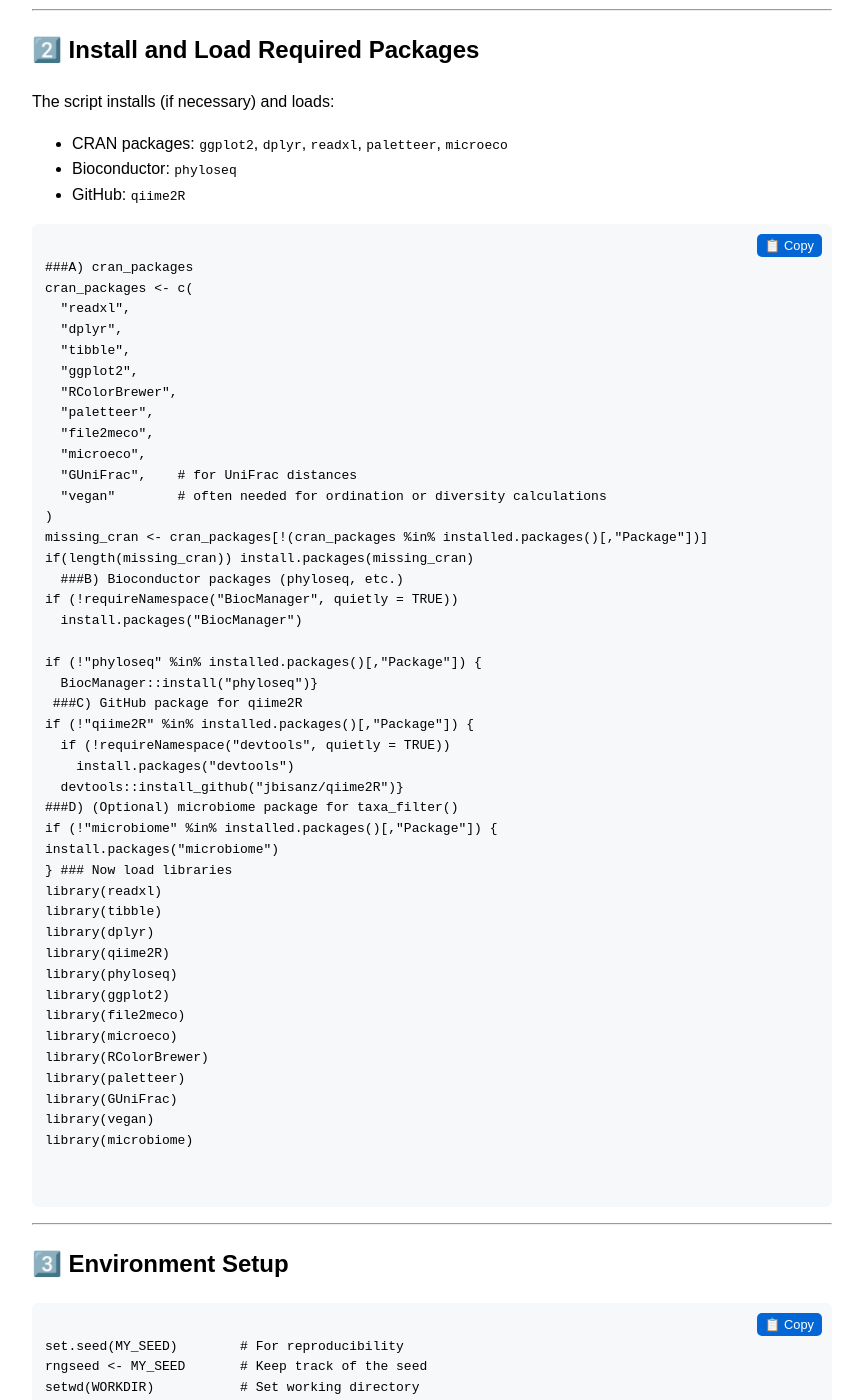
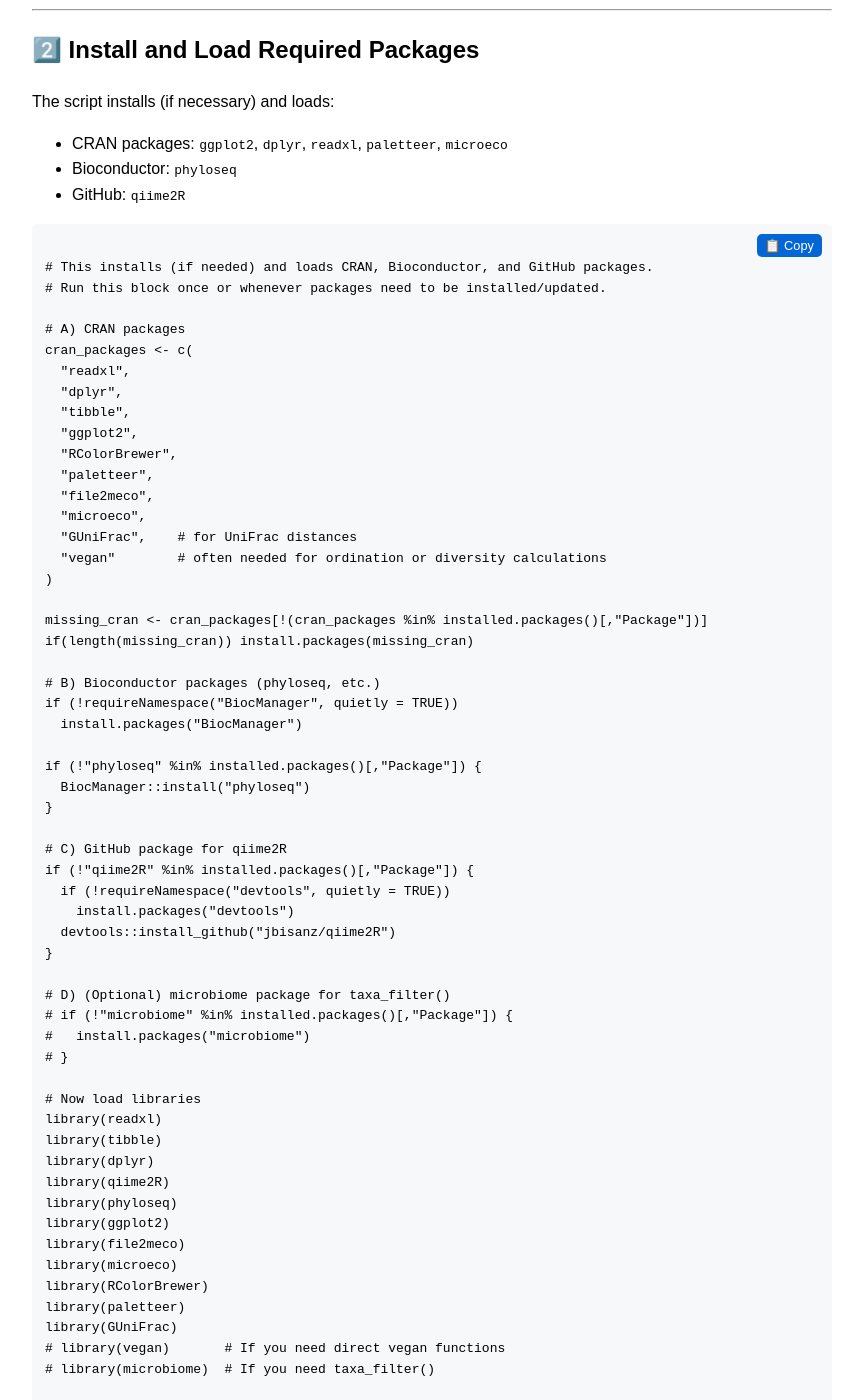
Before and after one commit to ysbajagai/bioinfo, a Jekyll site: the page built from phyloseq_microeco_tutorial.md, in a window 1280 px wide and 1400 px high, scrolled down 1075 px. Shown: the whole window, without its empty margins (208-1071 px from the left). Built offline with Jekyll 4.4.1, drawn with Linux system fonts in a browser that asks for light colours; part of the change alters nothing that is shown; some of the changed text lies outside the part shown.

Commit message:
Update phyloseq_microeco_tutorial.md

````diff
--- a/phyloseq_microeco_tutorial.md
+++ b/phyloseq_microeco_tutorial.md
@@ -68,11 +68,13 @@ The script installs (if necessary) and loads:
 - Bioconductor: `phyloseq`
 - GitHub: `qiime2R`
 
-
 <div style="position: relative; margin-bottom: 1em;">
   <pre style="background:#f6f8fa; padding:1em; border-radius:6px; overflow:auto;">
-<code id="r-packages" style="font-family: monospace;">
-###A) cran_packages
+<code id="r-packages-install" style="font-family: monospace;">
+&#35; This installs (if needed) and loads CRAN, Bioconductor, and GitHub packages.
+&#35; Run this block once or whenever packages need to be installed/updated.
+
+&#35; A) CRAN packages
 cran_packages &lt;- c(
   "readxl",
   "dplyr",
@@ -82,26 +84,34 @@ cran_packages &lt;- c(
   "paletteer",
   "file2meco",
   "microeco",
-  "GUniFrac",    # for UniFrac distances
-  "vegan"        # often needed for ordination or diversity calculations
+  "GUniFrac",    &#35; for UniFrac distances
+  "vegan"        &#35; often needed for ordination or diversity calculations
 )
+
 missing_cran &lt;- cran_packages[!(cran_packages %in% installed.packages()[,"Package"])]
 if(length(missing_cran)) install.packages(missing_cran)
-  ###B) Bioconductor packages (phyloseq, etc.)
+
+&#35; B) Bioconductor packages (phyloseq, etc.)
 if (!requireNamespace("BiocManager", quietly = TRUE))
   install.packages("BiocManager")
 
 if (!"phyloseq" %in% installed.packages()[,"Package"]) {
-  BiocManager::install("phyloseq")}
- ###C) GitHub package for qiime2R
+  BiocManager::install("phyloseq")
+}
+
+&#35; C) GitHub package for qiime2R
 if (!"qiime2R" %in% installed.packages()[,"Package"]) {
   if (!requireNamespace("devtools", quietly = TRUE))
     install.packages("devtools")
-  devtools::install_github("jbisanz/qiime2R")}
-###D) (Optional) microbiome package for taxa_filter()
-if (!"microbiome" %in% installed.packages()[,"Package"]) {
-install.packages("microbiome")
-} ### Now load libraries
+  devtools::install_github("jbisanz/qiime2R")
+}
+
+&#35; D) (Optional) microbiome package for taxa_filter()
+&#35; if (!"microbiome" %in% installed.packages()[,"Package"]) {
+&#35;   install.packages("microbiome")
+&#35; }
+
+&#35; Now load libraries
 library(readxl)
 library(tibble)
 library(dplyr)
@@ -113,11 +123,11 @@ library(microeco)
 library(RColorBrewer)
 library(paletteer)
 library(GUniFrac)
-library(vegan)
-library(microbiome)
+&#35; library(vegan)       &#35; If you need direct vegan functions
+&#35; library(microbiome)  &#35; If you need taxa_filter()
 </code>
   </pre>
-  <button onclick="copyCode('r-packages')" style="
+  <button onclick="copyCode('r-packages-install')" style="
     position: absolute;
     top: 10px;
     right: 10px;
@@ -223,7 +233,7 @@ function copyCode(id) {
 
 ---
 
-## 4️⃣ Filter Taxa
+## 5️⃣ Filter Taxa
 
 Remove:
 - Unassigned or ambiguous taxa
@@ -232,14 +242,77 @@ Remove:
 
 Optional filtering by minimum frequency is commented.
 
----
+<div style="position: relative; margin-bottom: 1em;">
+  <pre style="background:#f6f8fa; padding:1em; border-radius:6px; overflow:auto;">
+<code id="r-taxa-filter" style="font-family: monospace;">
+&#35; Customize these filters as necessary for your dataset
 
-## 5️⃣ Visualize Tree and Abundance
+&#35; 5.1 Remove unknown or unassigned phyla
+pseq &lt;- subset_taxa(pseq, !is.na(Phylum) &amp; !Phylum %in% c("", "Unassigned"))
 
-You’ll prune top N taxa and visualize with:
-```r
-plot_tree(ex1, color = TREATMENT_VAR)
-```
+&#35; 5.2 Remove Eukaryota (Kingdom)
+pseq &lt;- subset_taxa(pseq, !is.na(Kingdom) &amp; !Kingdom %in% c("", "Eukaryota"))
+
+&#35; 5.3 Remove Unassigned (Kingdom)
+pseq &lt;- subset_taxa(pseq, !is.na(Kingdom) &amp; !Kingdom %in% c("", "Unassigned"))
+
+&#35; 5.4 Remove Cyanobacteria (Phylum)
+pseq &lt;- subset_taxa(pseq, !is.na(Phylum) &amp; !Phylum %in% c("", "Cyanobacteria"))
+
+&#35; 5.5 Remove Mitochondria (Family)
+pseq &lt;- subset_taxa(pseq, !is.na(Family) &amp; !Family %in% c("", "Mitochondria"))
+
+&#35; 5.6 Remove Chloroplast (Class)
+pseq &lt;- subset_taxa(pseq, !is.na(Class) &amp; !Class %in% c("", "Chloroplast"))
+
+&#35; (Optional) Filter OTUs by minimum frequency threshold
+&#35; pseq &lt;- taxa_filter(pseq, frequency = 0.001, below = FALSE, drop_samples = TRUE)
+
+&#35; Summaries
+ntaxa(pseq)
+nsamples(pseq)
+sample_names(pseq)[1:5]
+rank_names(pseq)
+sample_variables(pseq)
+otu_table(pseq)[1:5, 1:5]
+tax_table(pseq)[1:5, 1:4]
+phy_tree(pseq)
+taxa_names(pseq)[1:10]
+
+&#35; Prune to top 10 most abundant taxa (example)
+myTaxa &lt;- names(sort(taxa_sums(pseq), decreasing = TRUE)[1:10])
+ex1    &lt;- prune_taxa(myTaxa, pseq)
+
+&#35; Quick checks/plots
+plot(phy_tree(ex1), show.node.label = TRUE)
+plot_tree(ex1, color = TREATMENT_VAR, label.tips = "Phylum",
+          ladderize = "left", justify = "left", size = "Abundance")
+
+&#35; Save the processed phyloseq object for future use
+save.image(file = PSEQ_RDATA)
+</code>
+  </pre>
+  <button onclick="copyCode('r-taxa-filter')" style="
+    position: absolute;
+    top: 10px;
+    right: 10px;
+    background-color: #0366d6;
+    color: white;
+    border: none;
+    padding: 4px 8px;
+    border-radius: 5px;
+    font-size: 0.8em;
+    cursor: pointer;">📋 Copy</button>
+</div>
+
+<script>
+function copyCode(id) {
+  const code = document.getElementById(id).innerText;
+  navigator.clipboard.writeText(code).then(() => {
+    alert("✅ Code copied to clipboard!");
+  });
+}
+</script>
 
 ---
 
````
